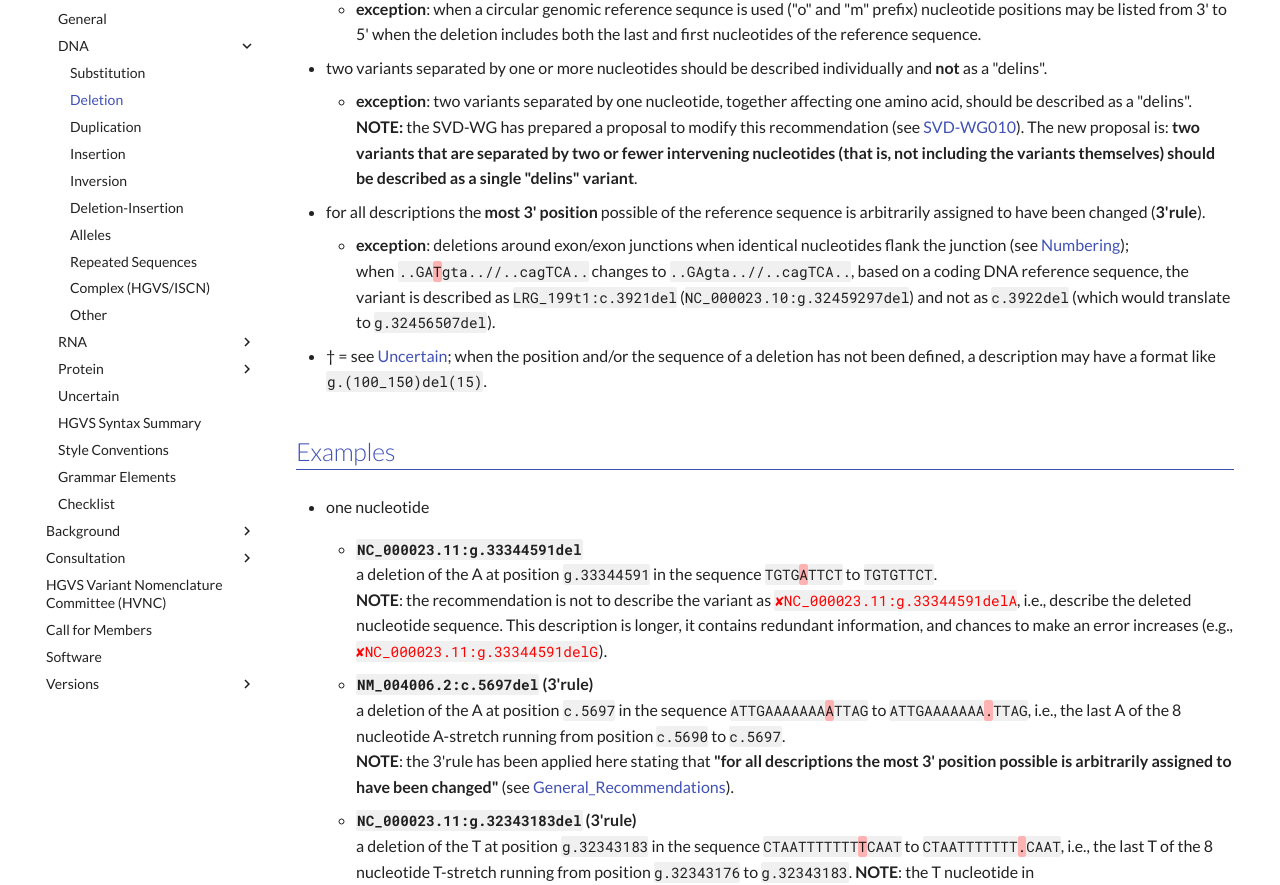
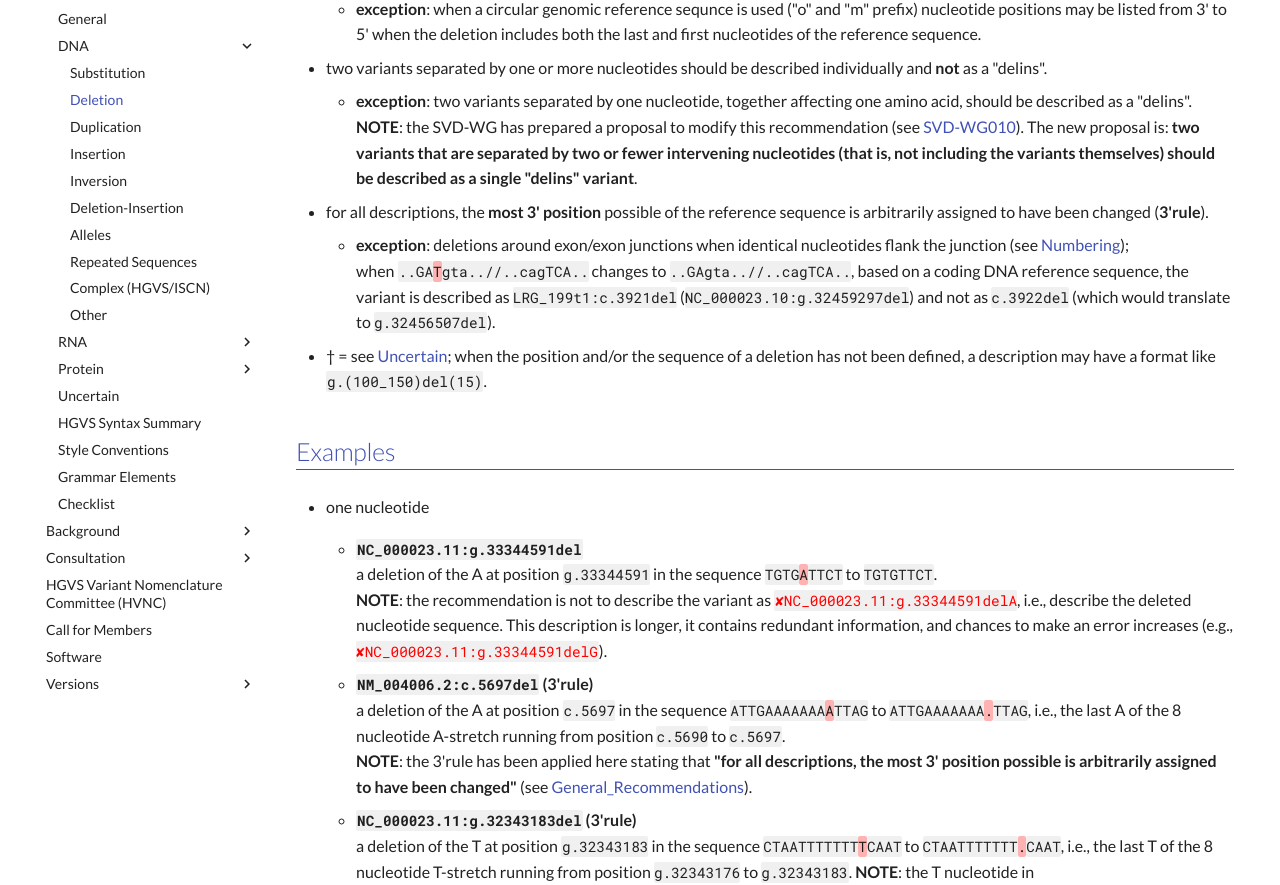
Before and after one commit to HGVSnomenclature/hgvs-nomenclature, an MkDocs documentation site: the page built from docs/recommendations/DNA/deletion.md, in a window 1280 px wide and 1400 px high, scrolled down 451 px. Shown: the part 143-1028 px from the top of the window. Built offline with MkDocs 1.6.1 and Material for MkDocs 9.7.7, drawn with Linux system fonts in a browser that asks for light colours.

```diff
--- a/docs/recommendations/DNA/deletion.md
+++ b/docs/recommendations/DNA/deletion.md
@@ -18,8 +18,8 @@ bin/pull-syntax -f docs/syntax.yaml dna.del
     - **exception**: when a circular genomic reference sequnce is used ("o" and "m" prefix) nucleotide positions may be listed from 3' to 5' when the deletion includes both the last and first nucleotides of the reference sequence.
 - two variants separated by one or more nucleotides should be described individually and **not** as a "delins".
     - **exception**: two variants separated by one nucleotide, together affecting one amino acid, should be described as a "delins".<br>
-      **NOTE:** the SVD-WG has prepared a proposal to modify this recommendation (see [SVD-WG010](../../consultation/SVD-WG010.md)). The new proposal is: **two variants that are separated by two or fewer intervening nucleotides (that is, not including the variants themselves) should be described as a single "delins" variant**.
-- for all descriptions the **most 3' position** possible of the reference sequence is arbitrarily assigned to have been changed (**3'rule**).
+      **NOTE**: the SVD-WG has prepared a proposal to modify this recommendation (see [SVD-WG010](../../consultation/SVD-WG010.md)). The new proposal is: **two variants that are separated by two or fewer intervening nucleotides (that is, not including the variants themselves) should be described as a single "delins" variant**.
+- for all descriptions, the **most 3' position** possible of the reference sequence is arbitrarily assigned to have been changed (**3'rule**).
     - **exception**: deletions around exon/exon junctions when identical nucleotides flank the junction (see [Numbering](../../background/numbering.md#DNAc));<br>
       when `..GA`<code class="del">T</code>`gta..//..cagTCA..` changes to `..GAgta..//..cagTCA..`, based on a coding DNA reference sequence, the variant is described as `LRG_199t1:c.3921del` (`NC_000023.10:g.32459297del`) and not as `c.3922del` (which would translate to `g.32456507del`).
 - † = see [Uncertain](../uncertain.md); when the position and/or the sequence of a deletion has not been defined, a description may have a format like `g.(100_150)del(15)`.
@@ -34,7 +34,7 @@ bin/pull-syntax -f docs/syntax.yaml dna.del
 
     - **`NM_004006.2:c.5697del` (3'rule)**<br>
       a deletion of the A at position `c.5697` in the sequence `ATTGAAAAAAA`<code class="del">A</code>`TTAG` to `ATTGAAAAAAA`<code class="del">.</code>`TTAG`, i.e., the last A of the 8 nucleotide A-stretch running from position `c.5690` to `c.5697`.<br>
-      **NOTE**: the 3'rule has been applied here stating that **"for all descriptions the most 3' position possible is arbitrarily assigned to have been changed"** (see [General_Recommendations](../general.md)).
+      **NOTE**: the 3'rule has been applied here stating that **"for all descriptions, the most 3' position possible is arbitrarily assigned to have been changed"** (see [General_Recommendations](../general.md)).
 
     - **`NC_000023.11:g.32343183del` (3'rule)**<br>
       a deletion of the T at position `g.32343183` in the sequence `CTAATTTTTTT`<code class="del">T</code>`CAAT` to `CTAATTTTTTT`<code class="del">.</code>`CAAT`, i.e., the last T of the 8 nucleotide T-stretch running from position `g.32343176` to `g.32343183`.
```
Also changed, not shown: docs/recommendations/DNA/duplication.md (+3 -3 lines), docs/recommendations/DNA/insertion.md (+3 -3 lines), docs/recommendations/DNA/substitution.md (+3 -3 lines).
